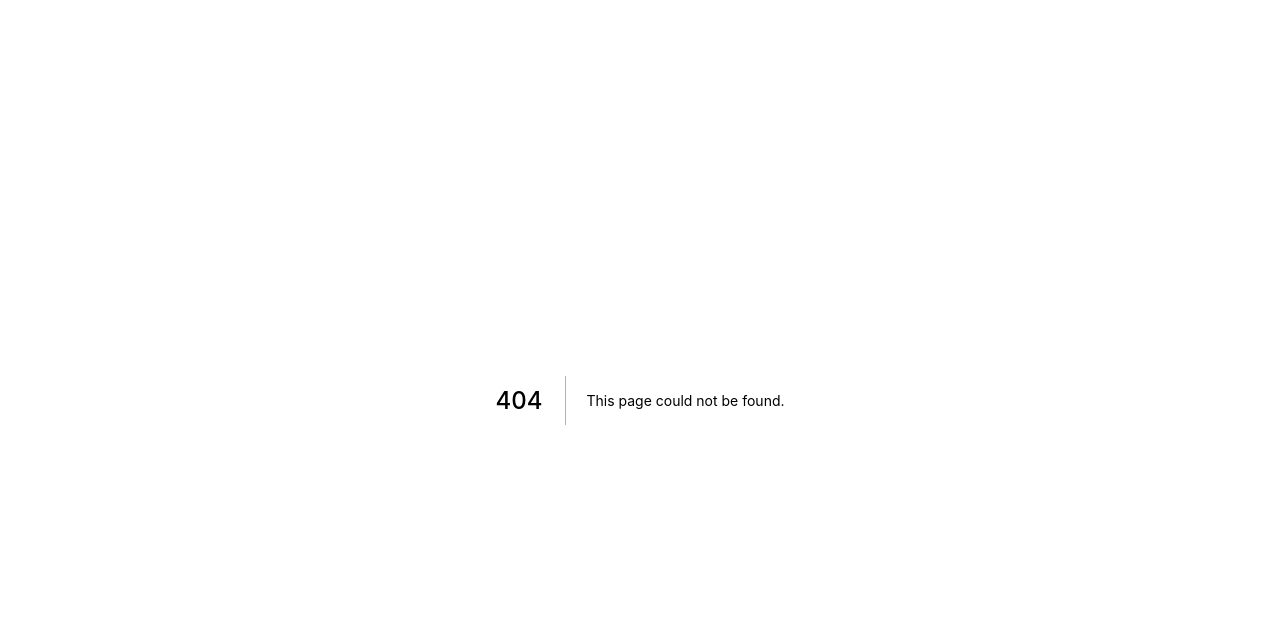
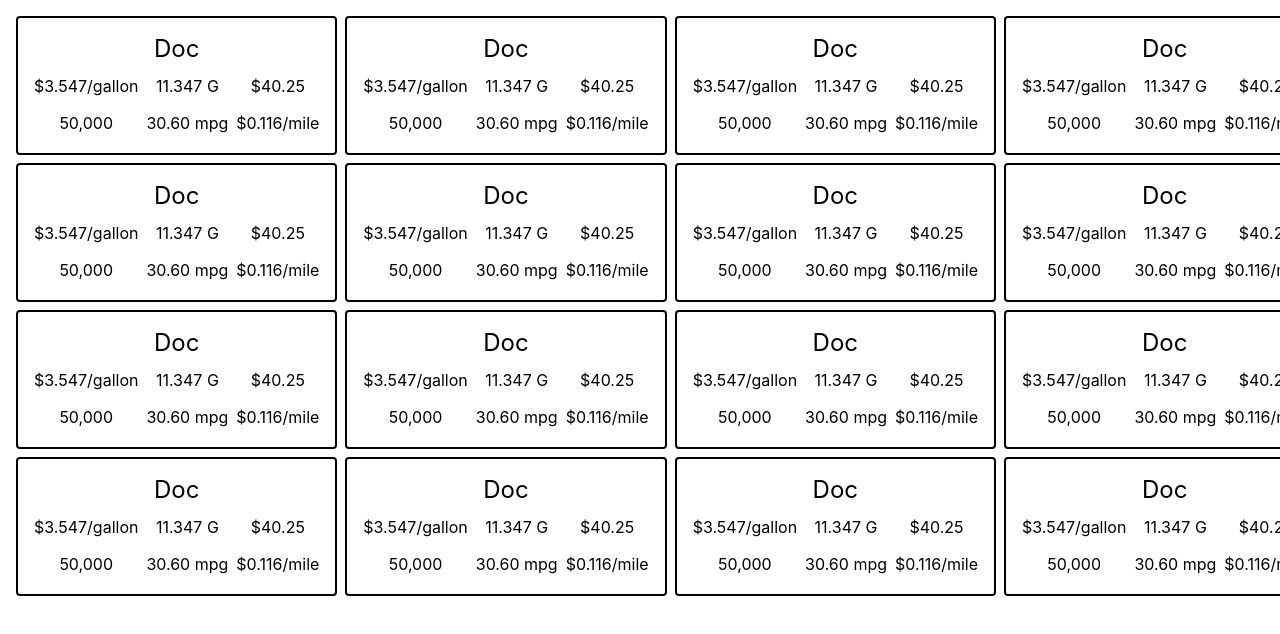
Before and after one commit to mpixton/FuelUpTracker, a Next.js app: page /previewCard in a window 1280 px wide. Before the commit this address had no page. Shown: the top 634 px of the page. Built offline with nearby package versions, Linux system fonts and the light colour scheme.

Commit message:
FEAT: add cards for layout

```diff
--- /dev/null
+++ b/pages/previewCard.js
@@ -0,0 +1,42 @@
+import React from "react";
+
+import FuelUpCard from "../src/FuelUpCard";
+
+export default () => {
+  return (
+    <>
+      <div
+        style={{
+          display: "grid",
+          gridTemplateRows: "1fr",
+          placeItems: "center",
+          gridTemplateColumns: "1fr 1fr 1fr 1fr 1fr",
+          gap: "0.5rem",
+          padding: "0 1rem",
+          paddingTop: "1rem",
+        }}
+      >
+        <FuelUpCard />
+        <FuelUpCard />
+        <FuelUpCard />
+        <FuelUpCard />
+        <FuelUpCard />
+        <FuelUpCard />
+        <FuelUpCard />
+        <FuelUpCard />
+        <FuelUpCard />
+        <FuelUpCard />
+        <FuelUpCard />
+        <FuelUpCard />
+        <FuelUpCard />
+        <FuelUpCard />
+        <FuelUpCard />
+        <FuelUpCard />
+        <FuelUpCard />
+        <FuelUpCard />
+        <FuelUpCard />
+        <FuelUpCard />
+      </div>
+    </>
+  );
+};
--- /dev/null
+++ b/src/FuelUpCard.jsx
@@ -0,0 +1,26 @@
+import React from "react";
+
+import styles from "../styles/FuelUpCard.module.css";
+
+const FuelUpCard = ({
+  odometer = 50000,
+  trip = 347.2,
+  total = 40.25,
+  ppg = 3.547,
+  gallons = 11.347,
+  car = "Doc",
+}) => {
+  return (
+    <div className={styles.card}>
+      <div className={styles.header}>{car}</div>
+      <div>${ppg}/gallon</div>
+      <div>{gallons} G</div>
+      <div>${total}</div>
+      <div>{odometer.toLocaleString()}</div>
+      <div>{(trip / gallons).toFixed(2)} mpg</div>
+      <div>${(total / trip).toFixed(3)}/mile</div>
+    </div>
+  );
+};
+
+export default FuelUpCard;
--- /dev/null
+++ b/styles/FuelUpCard.module.css
@@ -0,0 +1,16 @@
+.card {
+    display: grid;
+    grid-template-columns: repeat(3, max-content);
+    grid-template-rows: repeat(3, 1fr);
+    place-items: center;
+    border: 2px solid var(--black-color);
+    padding: 1rem;
+    border-radius: 0.25rem;
+    gap: 0.5rem;
+}
+
+.header {
+    font-size: var(--font-size-xl);
+    grid-column: 1 / span 3;
+    grid-row: 1;
+}
```
